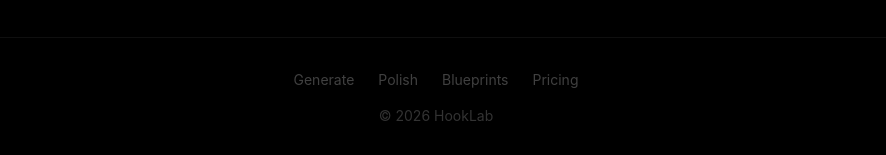
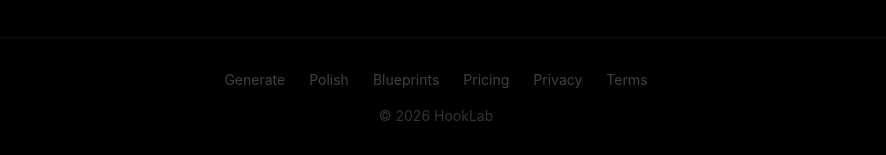
Before and after one commit to sanadkam/Hook-Generator-, a Next.js app in the folder viral-hook-tester/: page / in a window 1280 px wide. Shown: the part 1626-1781 px from the top of the page, without its empty margins (204-1090 px from the left). Built offline with nearby package versions, Linux system fonts and the light colour scheme; no server answers.

Commit message:
Update index.js

```diff
--- a/viral-hook-tester/pages/index.js
+++ b/viral-hook-tester/pages/index.js
@@ -96,6 +96,8 @@ export default function Home() {
             <Link href="/polish" className="hover:text-white/50 transition-colors">Polish</Link>
             <Link href="/blueprints" className="hover:text-white/50 transition-colors">Blueprints</Link>
             <Link href="/pricing" className="hover:text-white/50 transition-colors">Pricing</Link>
+            <Link href="/privacy" className="hover:text-white/50 transition-colors">Privacy</Link>
+            <Link href="/terms" className="hover:text-white/50 transition-colors">Terms</Link>
           </div>
           <p className="text-white/20 text-sm">&copy; {new Date().getFullYear()} HookLab</p>
         </footer>
```
